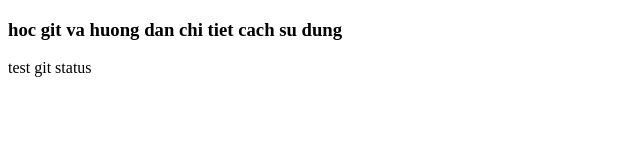
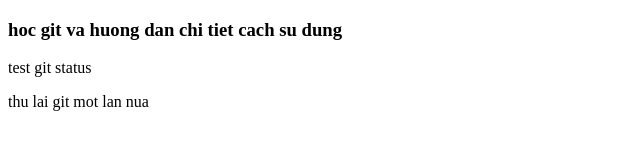
Before and after one commit to thanhtran6916/lear_git, a plain HTML site: page hocgit/index.html in a window 1280 px wide. Shown: the whole page, without its empty margins (0-640 px from the left). Drawn offline with Linux system fonts and the light colour scheme.

Commit message:
create the p

```diff
--- a/hocgit/index.html
+++ b/hocgit/index.html
@@ -7,5 +7,6 @@
 <body>
     <h3>hoc git va huong dan chi tiet cach su dung</h3>
     <span>test git status</span>
+    <p>thu lai git mot lan nua</p>
 </body>
 </html>
```
